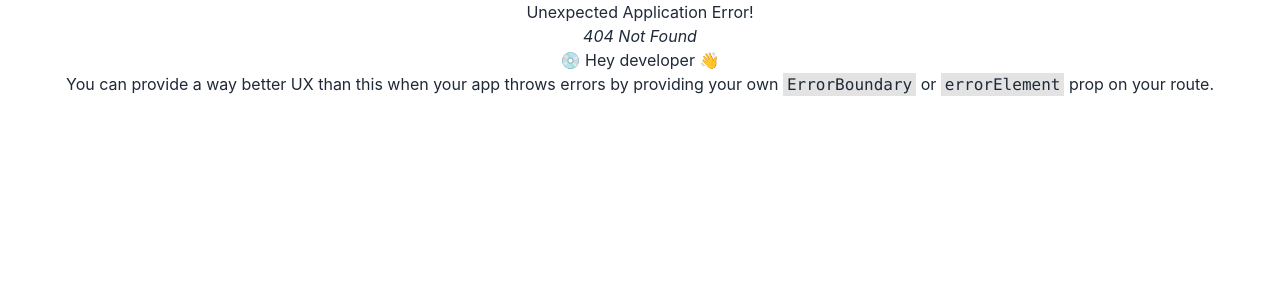
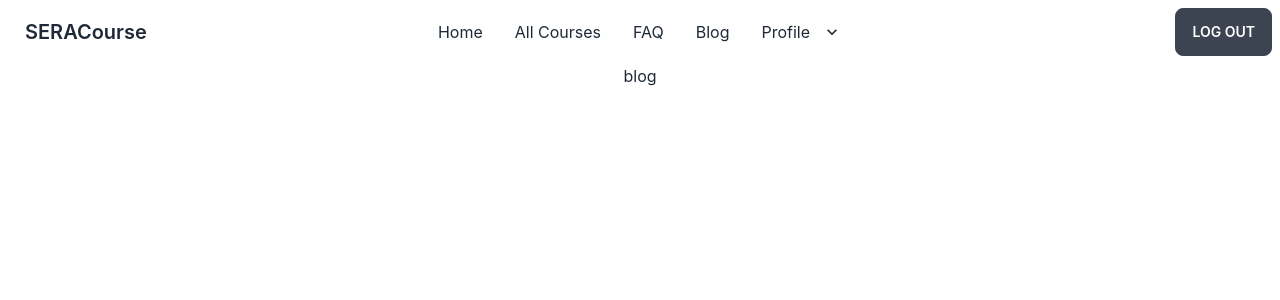
Before and after one commit to rawnaqul/best-course-client-side, a React (Create React App) app: page /blog in a window 1280 px wide. Before the commit this address had no page. Shown: the top 300 px of the page. Built offline with nearby package versions, Linux system fonts and the light colour scheme.

Commit message:
nav bar added

```diff
--- a/src/layout/Main.js
+++ b/src/layout/Main.js
@@ -1,9 +1,12 @@
 import React from 'react';
+import { Outlet } from 'react-router-dom';
+import Header from '../pages/shared/header/Header';
 
 const Main = () => {
     return (
         <div>
-            <h1> is this main component?</h1>
+            <Header></Header>
+            <Outlet></Outlet>
         </div>
     );
 };
--- /dev/null
+++ b/src/pages/blogs/Blog.js
@@ -0,0 +1,11 @@
+import React from 'react';
+
+const Blog = () => {
+    return (
+        <div>
+            blog
+        </div>
+    );
+};
+
+export default Blog;
--- /dev/null
+++ b/src/pages/courses/Allcourses.js
@@ -0,0 +1,11 @@
+import React from 'react';
+
+const Allcourses = () => {
+    return (
+        <div>
+            all courses are here
+        </div>
+    );
+};
+
+export default Allcourses;
--- /dev/null
+++ b/src/pages/faq/Faq.js
@@ -0,0 +1,11 @@
+import React from 'react';
+
+const Faq = () => {
+    return (
+        <div>
+            this is FAQ
+        </div>
+    );
+};
+
+export default Faq;
--- /dev/null
+++ b/src/pages/home/Home.js
@@ -0,0 +1,20 @@
+import React from 'react';
+
+const Home = () => {
+    return (
+        <div>
+            <div className="hero min-h-screen" style={{ backgroundImage: `url("https://placeimg.com/1000/800/arch")` }}>
+                <div className="hero-overlay bg-opacity-60"></div>
+                <div className="hero-content text-center text-neutral-content">
+                    <div className="max-w-md">
+                        <h1 className="mb-5 text-5xl font-bold">Hello there</h1>
+                        <p className="mb-5">Provident cupiditate voluptatem et in. Quaerat fugiat ut assumenda excepturi exercitationem quasi. In deleniti eaque aut repudiandae et a id nisi.</p>
+                        <button className="btn btn-primary">Get Started</button>
+                    </div>
+                </div>
+            </div>
+        </div>
+    );
+};
+
+export default Home;
--- /dev/null
+++ b/src/pages/login/Login.js
@@ -0,0 +1,11 @@
+import React from 'react';
+
+const Login = () => {
+    return (
+        <div>
+            log in page
+        </div>
+    );
+};
+
+export default Login;
--- a/src/pages/shared/header/header.js
+++ b/src/pages/shared/header/header.js
@@ -0,0 +1,60 @@
+import React from 'react';
+import { Link } from 'react-router-dom';
+
+const Header = () => {
+    return (
+        <div>
+            <div className="navbar bg-base-100">
+                <div className="navbar-start">
+                    <div className="dropdown">
+                        <label tabIndex={0} className="btn btn-ghost lg:hidden">
+                            <svg xmlns="http://www.w3.org/2000/svg" className="h-5 w-5" fill="none" viewBox="0 0 24 24" stroke="currentColor"><path strokeLinecap="round" strokeLinejoin="round" strokeWidth="2" d="M4 6h16M4 12h8m-8 6h16" /></svg>
+                        </label>
+                        <ul tabIndex={0} className="menu menu-compact dropdown-content mt-3 p-2 shadow bg-base-100 rounded-box w-52">
+                            <li><Link to="/home">Home</Link></li>
+                            <li><Link>All Courses</Link></li>
+                            <li><Link>FAQ</Link></li>
+                            <li><Link>Blog</Link></li>
+                            <li tabIndex={0}>
+                                <Link className="justify-between">
+                                    Profile
+                                    <svg className="fill-current" xmlns="http://www.w3.org/2000/svg" width="24" height="24" viewBox="0 0 24 24"><path d="M8.59,16.58L13.17,12L8.59,7.41L10,6L16,12L10,18L8.59,16.58Z" /></svg>
+                                </Link>
+                                <ul className="p-2">
+                                    <li><Link>Log In</Link></li>
+                                    <li><Link>Sign Up</Link></li>
+                                </ul>
+                            </li>
+                            <li><Link>Item 3</Link></li>
+                        </ul>
+                    </div>
+                    <Link className="btn btn-ghost normal-case text-xl">SERACourse</Link>
+                </div>
+                <div className="navbar-center hidden lg:flex">
+                    <ul className="menu menu-horizontal p-0">
+                        <li><Link to="/home">Home</Link></li>
+                        <li><Link>All Courses</Link></li>
+                        <li><Link>FAQ</Link></li>
+                        <li><Link>Blog</Link></li>
+                        <li tabIndex={0} className="">
+                            <Link className=''>
+                                Profile
+                                <svg className="fill-current" xmlns="http://www.w3.org/2000/svg" width="20" height="20" viewBox="0 0 24 24"><path d="M7.41,8.58L12,13.17L16.59,8.58L18,10L12,16L6,10L7.41,8.58Z" /></svg>
+                            </Link>
+                            <ul className="p-2">
+                                <li><Link>Log In</Link></li>
+                                <li><Link>Sign Up</Link></li>
+                            </ul>
+                        </li>
+                    </ul>
+                </div>
+                <div className="navbar-end">
+                    <Link className="btn">Log Out</Link>
+                </div>
+
+            </div>
+        </div>
+    );
+};
+
+export default Header;
--- /dev/null
+++ b/src/pages/signup/Signup.js
@@ -0,0 +1,11 @@
+import React from 'react';
+
+const Signup = () => {
+    return (
+        <div>
+            sign up page
+        </div>
+    );
+};
+
+export default Signup;
```
Also changed, not shown: src/routes/routes/routes.js (+19 -3 lines).
